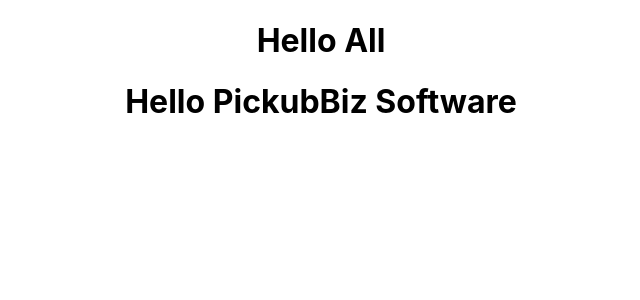
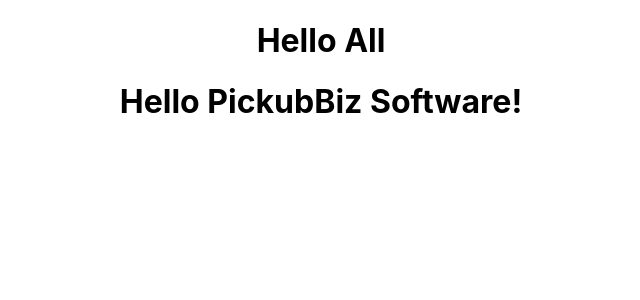
Before and after one commit to shoebkhan111/GitHub-Practice, a React (Create React App) app in the folder github-practice/: page / in a window 1280 px wide. Shown: the top 300 px of the page, without its empty margins (319-959 px from the left). Built offline with nearby package versions, Linux system fonts and the light colour scheme.

Commit message:
kp- changes in component

```diff
--- a/github-practice/src/Components/AMRIN/Amrin.jsx
+++ b/github-practice/src/Components/AMRIN/Amrin.jsx
@@ -3,7 +3,7 @@
 const Amrin = () => {
   return (
     <div>
-      <h1> Hello PickubBiz Software </h1>
+      <h1> Hello PickubBiz Software! </h1>
     </div>
   );
 };
```
